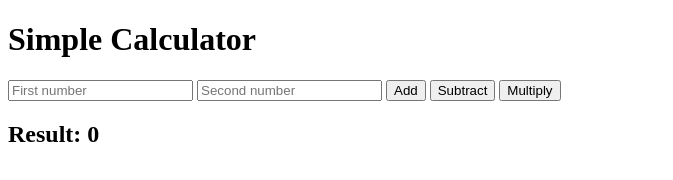
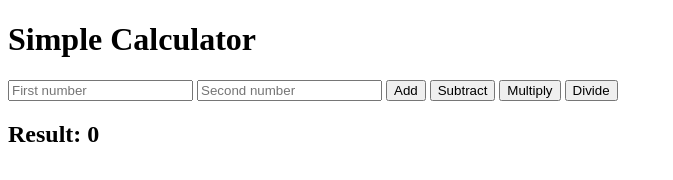
Before and after one commit to victoronyekachi-hub/personal-portfolio, a plain HTML site: page calculator.html in a window 1280 px wide. Shown: the whole page, without its empty margins (0-673 px from the left). Drawn offline with Linux system fonts and the light colour scheme.

Commit message:
Update calculator.html

```diff
--- a/calculator.html
+++ b/calculator.html
@@ -18,7 +18,7 @@
     <button onclick="subtract()">Subtract</button>
 
     <button onclick="multiply()">Multiply</button>
-
+<button onclick="divide()">Divide</button>
     <h2>Result: <span id="result">0</span></h2>
 
     <script src="script.js"></script>
```
